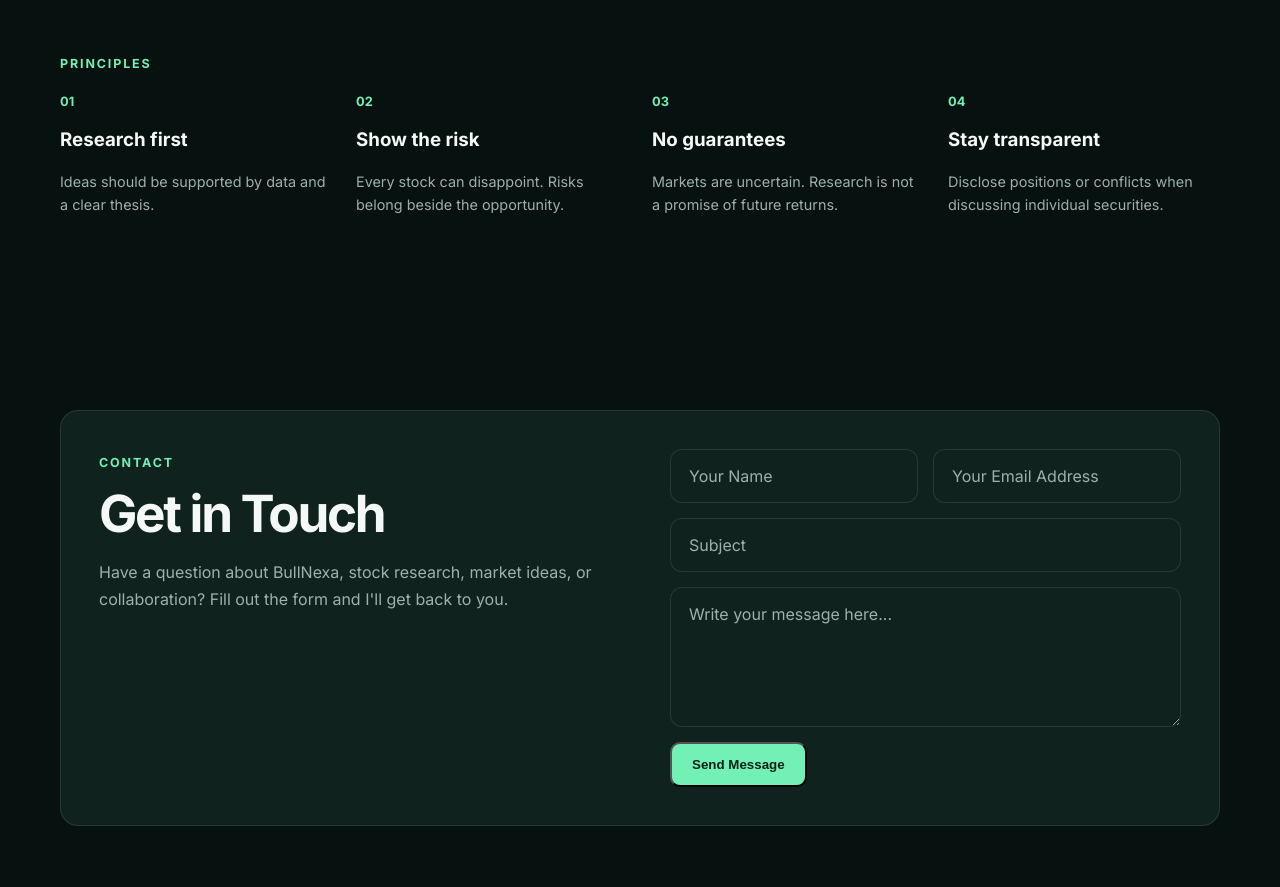
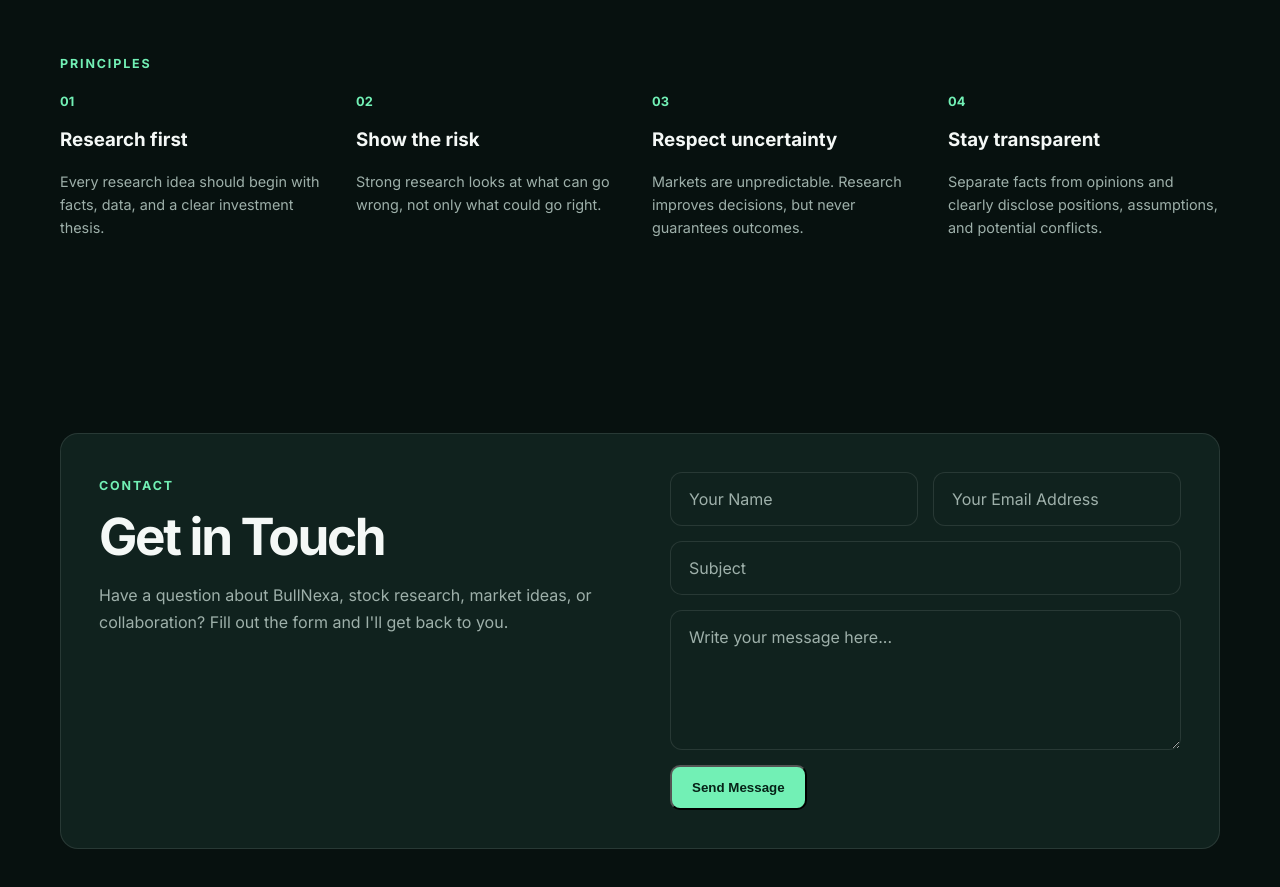
Before and after one commit to Tirth287/bullnexa, a website: page index.html in a window 1280 px wide. Shown: the part 3980-4867 px from the top of the page. Drawn offline with Linux system fonts and the light colour scheme; no server answers.

Commit message:
Revise principles descriptions for clarity
Updated principles section with revised descriptions for clarity and emphasis on research and transparency.

```diff
--- a/index.html
+++ b/index.html
@@ -322,10 +322,10 @@
       <div class="container">
         <span class="section-label">Principles</span>
         <div class="principles">
-          <div><strong>01</strong><h3>Research first</h3><p>Ideas should be supported by data and a clear thesis.</p></div>
-          <div><strong>02</strong><h3>Show the risk</h3><p>Every stock can disappoint. Risks belong beside the opportunity.</p></div>
-          <div><strong>03</strong><h3>No guarantees</h3><p>Markets are uncertain. Research is not a promise of future returns.</p></div>
-          <div><strong>04</strong><h3>Stay transparent</h3><p>Disclose positions or conflicts when discussing individual securities.</p></div>
+          <div><strong>01</strong><h3>Research first</h3><p>Every research idea should begin with facts, data, and a clear investment thesis.</p></div>
+          <div><strong>02</strong><h3>Show the risk</h3><p>Strong research looks at what can go wrong, not only what could go right.</p></div>
+          <div><strong>03</strong><h3>Respect uncertainty</h3><p>Markets are unpredictable. Research improves decisions, but never guarantees outcomes.</p></div>
+          <div><strong>04</strong><h3>Stay transparent</h3><p>Separate facts from opinions and clearly disclose positions, assumptions, and potential conflicts.</p></div>
         </div>
       </div>
     </section>
```
